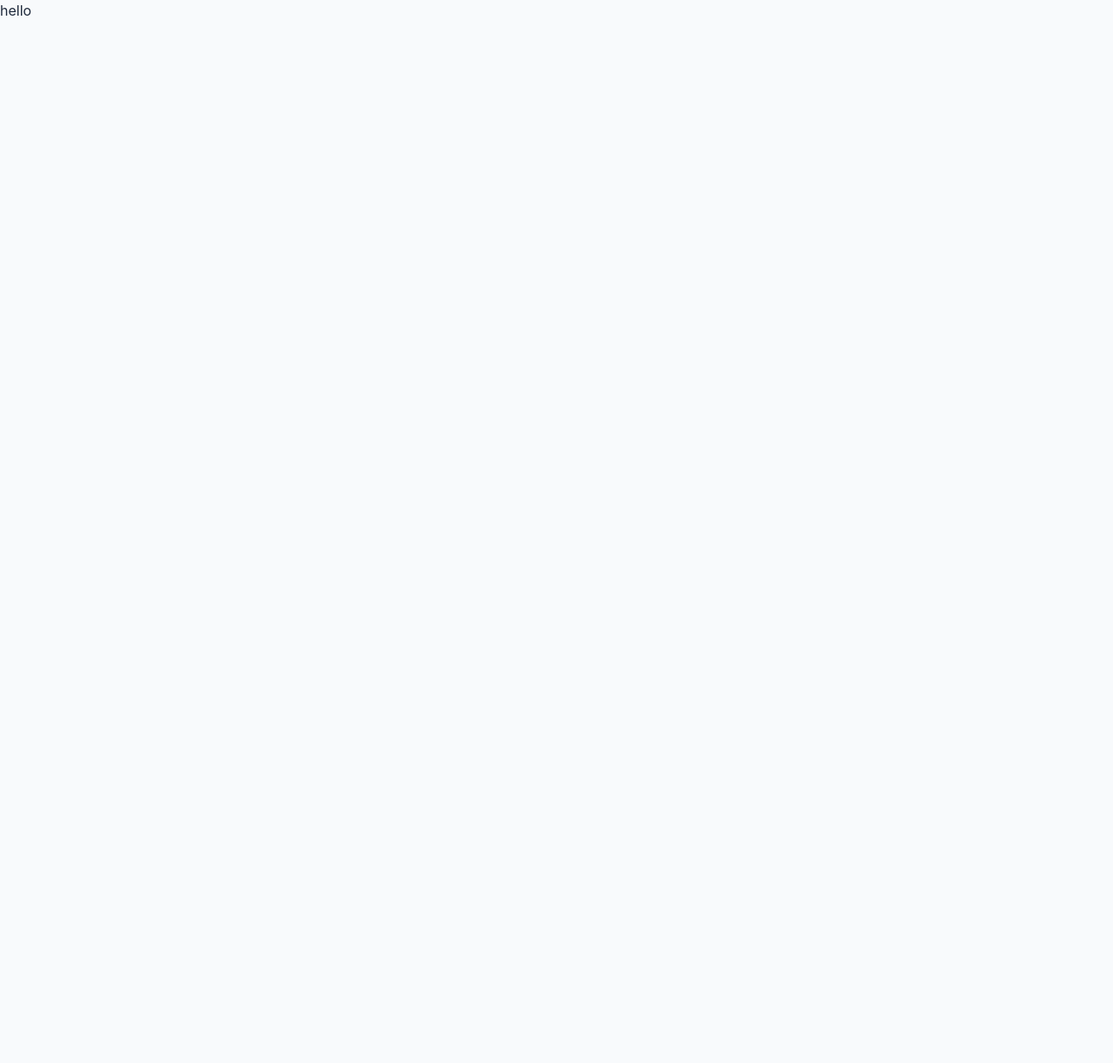
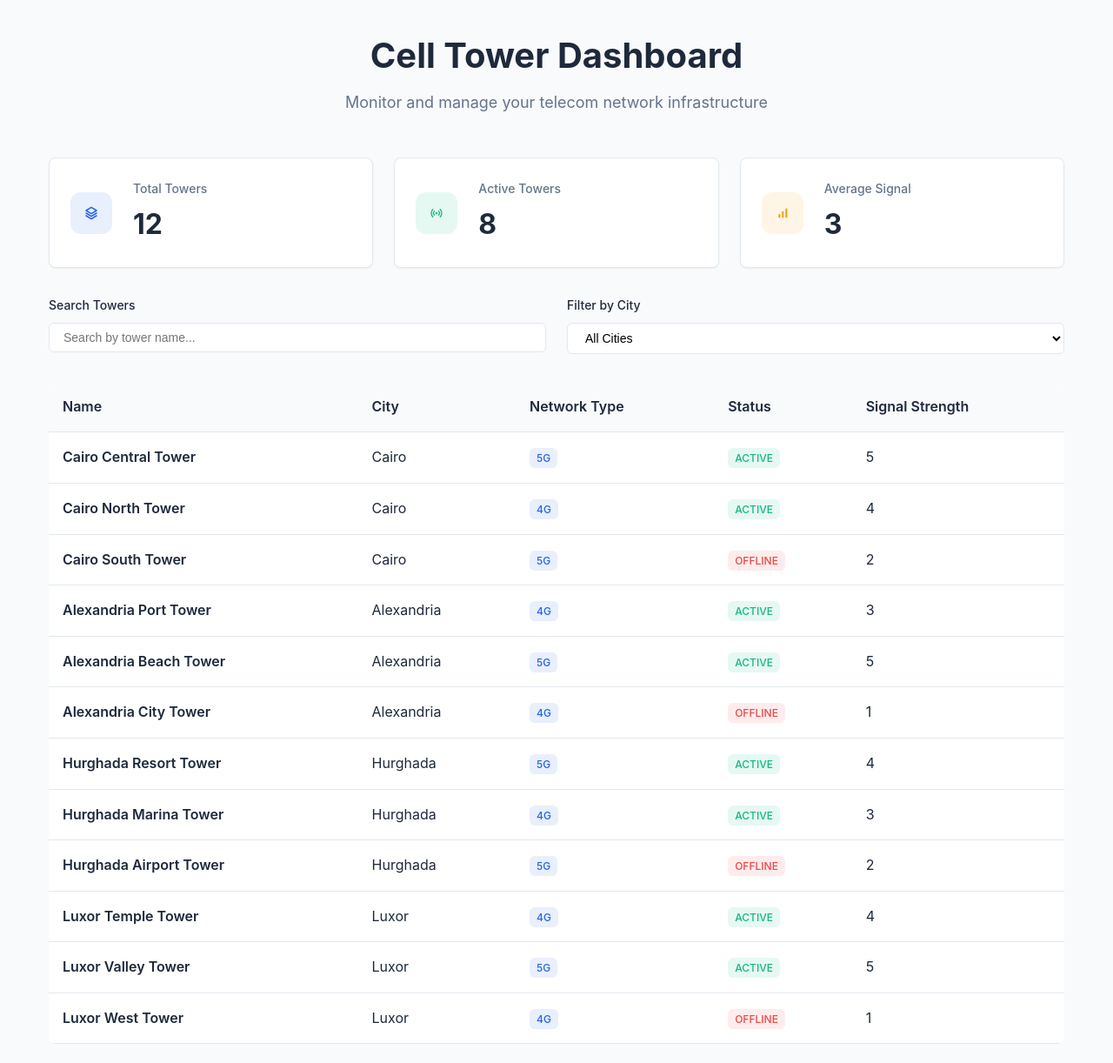
Before and after one commit to sara2lbadry/cell-tower-dashboard, a React (Vite) app: page / in a window 1280 px wide. Shown: the top 1222 px of the page at 87% size. Before the commit the page ends 800 px from the top, so only its background shows below. Built offline with nearby package versions, Linux system fonts and the light colour scheme.

Commit message:
feat: create mock data & add search and filter

```diff
--- a/src/App.tsx
+++ b/src/App.tsx
@@ -1,5 +1,61 @@
+import { useState } from 'react';
+import FilterSection from './components/FilterSection/FilterSection';
+import SummaryCard from './components/SummaryCard/SummaryCard';
+import TowerTable from './components/TowerTable/TowerTable';
+import { mockTowers, calculateSummary } from './data/mockData';
+import './styles/dashboard.scss';
+
 function App() {
-  return <div>hello</div>;
+  const [searchTerm, setSearchTerm] = useState('');
+  const [selectedCity, setSelectedCity] = useState('');
+
+  // Get unique cities for filter dropdown
+  const cities = Array.from(new Set(mockTowers.map(tower => tower.city)));
+
+  const filterTowers = () => {
+    return mockTowers.filter(tower => {
+      // Filter by search term (tower name)
+      const matchesSearch = searchTerm === '' ||
+        tower.name.toLowerCase().includes(searchTerm.toLowerCase());
+
+      // Filter by selected city
+      const matchesCity = selectedCity === '' || tower.city === selectedCity;
+
+      return matchesSearch && matchesCity;
+    });
+  }
+
+  const filteredTowers = filterTowers();
+
+  // Calculate summary based on filtered towers
+  const filteredSummary = calculateSummary(filteredTowers);
+
+  return (
+    <div className="dashboard">
+      <div className="container">
+        <header className="dashboard-header">
+          <h1>Cell Tower Dashboard</h1>
+          <p>Monitor and manage your telecom network infrastructure</p>
+        </header>
+
+        <SummaryCard summary={filteredSummary} />
+
+        <FilterSection
+          searchTerm={searchTerm}
+          selectedCity={selectedCity}
+          allCities={cities}
+          onSearchChange={setSearchTerm}
+          onCityChange={setSelectedCity}
+        />
+
+        <div className="dashboard-content">
+          <div className="dashboard-table">
+            <TowerTable towersData={filteredTowers} />
+          </div>
+        </div>
+      </div>
+    </div>
+  );
 }
 
 export default App;
--- a/src/components/FilterSection/FilterSection.tsx
+++ b/src/components/FilterSection/FilterSection.tsx
@@ -1,3 +1,5 @@
+import './FilterSection.scss';
+
 interface FilterSectionProps {
   searchTerm: string;
   selectedCity: string;
--- a/src/components/TowerTable/TowerTable.tsx
+++ b/src/components/TowerTable/TowerTable.tsx
@@ -1,4 +1,5 @@
 import type { CellTower } from '../../types/tower';
+import './TowerTable.scss';
 
 interface TowerTableProps {
   towersData: CellTower[];
--- /dev/null
+++ b/src/data/mockData.ts
@@ -0,0 +1,119 @@
+import type { CellTower, DashboardSummary } from '../types/tower';
+
+export const mockTowers: CellTower[] = [
+  // Cairo towers
+  {
+    id: '1',
+    name: 'Cairo Central Tower',
+    city: 'Cairo',
+    networkType: '5G',
+    status: 'active',
+    signalStrength: 5,
+  },
+  {
+    id: '2',
+    name: 'Cairo North Tower',
+    city: 'Cairo',
+    networkType: '4G',
+    status: 'active',
+    signalStrength: 4,
+  },
+  {
+    id: '3',
+    name: 'Cairo South Tower',
+    city: 'Cairo',
+    networkType: '5G',
+    status: 'offline',
+    signalStrength: 2,
+  },
+
+  // Alexandria towers
+  {
+    id: '4',
+    name: 'Alexandria Port Tower',
+    city: 'Alexandria',
+    networkType: '4G',
+    status: 'active',
+    signalStrength: 3,
+  },
+  {
+    id: '5',
+    name: 'Alexandria Beach Tower',
+    city: 'Alexandria',
+    networkType: '5G',
+    status: 'active',
+    signalStrength: 5,
+  },
+  {
+    id: '6',
+    name: 'Alexandria City Tower',
+    city: 'Alexandria',
+    networkType: '4G',
+    status: 'offline',
+    signalStrength: 1,
+  },
+
+  // Hurghada towers
+  {
+    id: '7',
+    name: 'Hurghada Resort Tower',
+    city: 'Hurghada',
+    networkType: '5G',
+    status: 'active',
+    signalStrength: 4,
+  },
+  {
+    id: '8',
+    name: 'Hurghada Marina Tower',
+    city: 'Hurghada',
+    networkType: '4G',
+    status: 'active',
+    signalStrength: 3,
+  },
+  {
+    id: '9',
+    name: 'Hurghada Airport Tower',
+    city: 'Hurghada',
+    networkType: '5G',
+    status: 'offline',
+    signalStrength: 2,
+  },
+
+  // Luxor towers
+  {
+    id: '10',
+    name: 'Luxor Temple Tower',
+    city: 'Luxor',
+    networkType: '4G',
+    status: 'active',
+    signalStrength: 4,
+  },
+  {
+    id: '11',
+    name: 'Luxor Valley Tower',
+    city: 'Luxor',
+    networkType: '5G',
+    status: 'active',
+    signalStrength: 5,
+  },
+  {
+    id: '12',
+    name: 'Luxor West Tower',
+    city: 'Luxor',
+    networkType: '4G',
+    status: 'offline',
+    signalStrength: 1,
+  },
+];
+
+export const calculateSummary = (towers: CellTower[]): DashboardSummary => {
+  return {
+    totalTowers: towers.length,
+    activeTowers: towers.filter(tower => tower.status === 'active').length,
+    averageSignal: Math.round(
+      towers.reduce((sum, tower) => sum + tower.signalStrength, 0) / towers.length
+    )
+  };
+};
+
+export const mockSummary = calculateSummary(mockTowers);
--- /dev/null
+++ b/src/styles/dashboard.scss
@@ -0,0 +1,45 @@
+@use './_variables' as *;
+
+.dashboard {
+  min-height: 100vh;
+  padding: $spacing-xl 0;
+
+  @media (max-width: $mobile) {
+    padding: $spacing-lg 0;
+  }
+}
+.dashboard-header {
+  text-align: center;
+  margin-bottom: $spacing-2xl;
+
+  h1 {
+    font-size: 2.5rem;
+    font-weight: 700;
+    color: $text-primary;
+    margin-bottom: $spacing-sm;
+
+    @media (max-width: $mobile) {
+      font-size: 2rem;
+    }
+  }
+
+  p {
+    font-size: 1.125rem;
+    color: $text-secondary;
+    max-width: 600px;
+    margin: 0 auto;
+
+    @media (max-width: $mobile) {
+      font-size: 1rem;
+    }
+  }
+}
+
+.dashboard-content {
+  display: grid;
+  gap: $spacing-xl;
+}
+
+.dashboard-table {
+  width: 100%;
+}
--- a/src/types/tower.ts
+++ b/src/types/tower.ts
@@ -6,3 +6,9 @@ export interface CellTower {
   status: 'active' | 'offline';
   signalStrength: number; // 1-5
 }
+
+export interface DashboardSummary {
+  totalTowers: number;
+  activeTowers: number;
+  averageSignal: number;
+}
```
